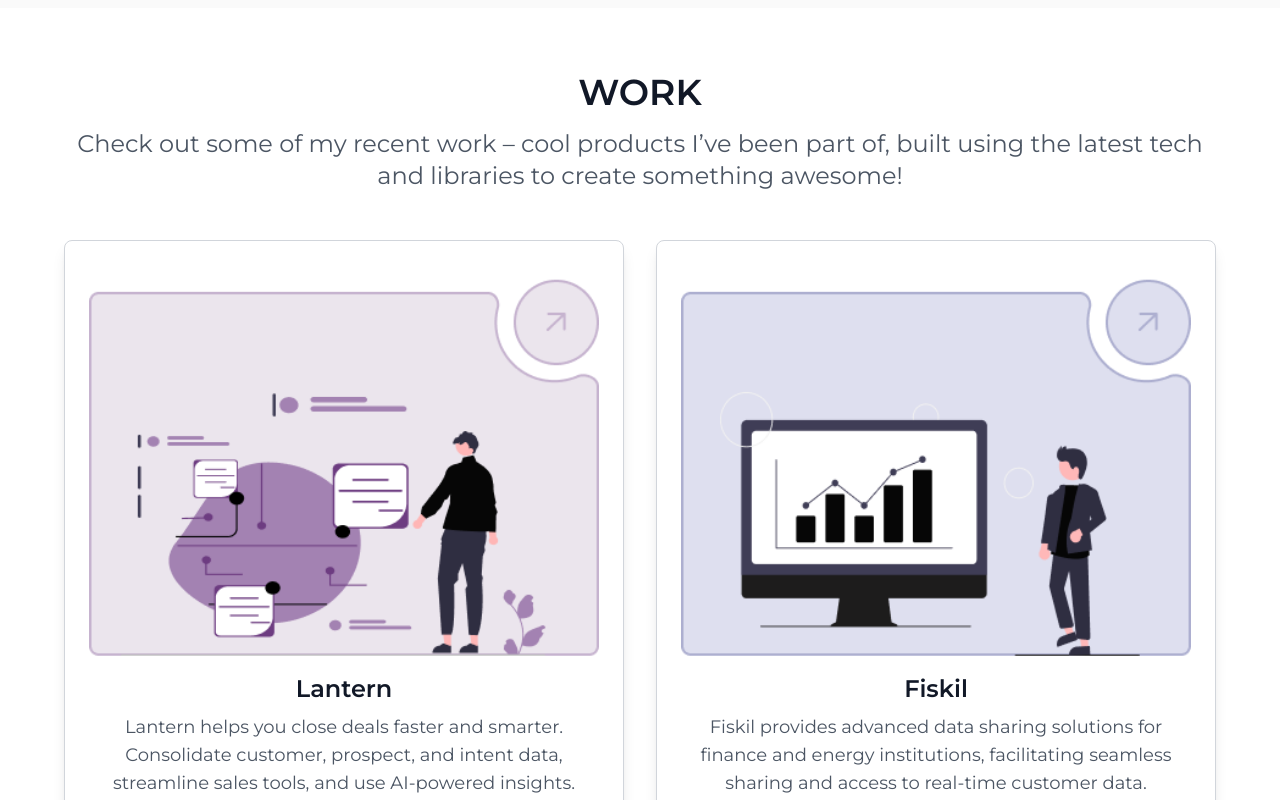
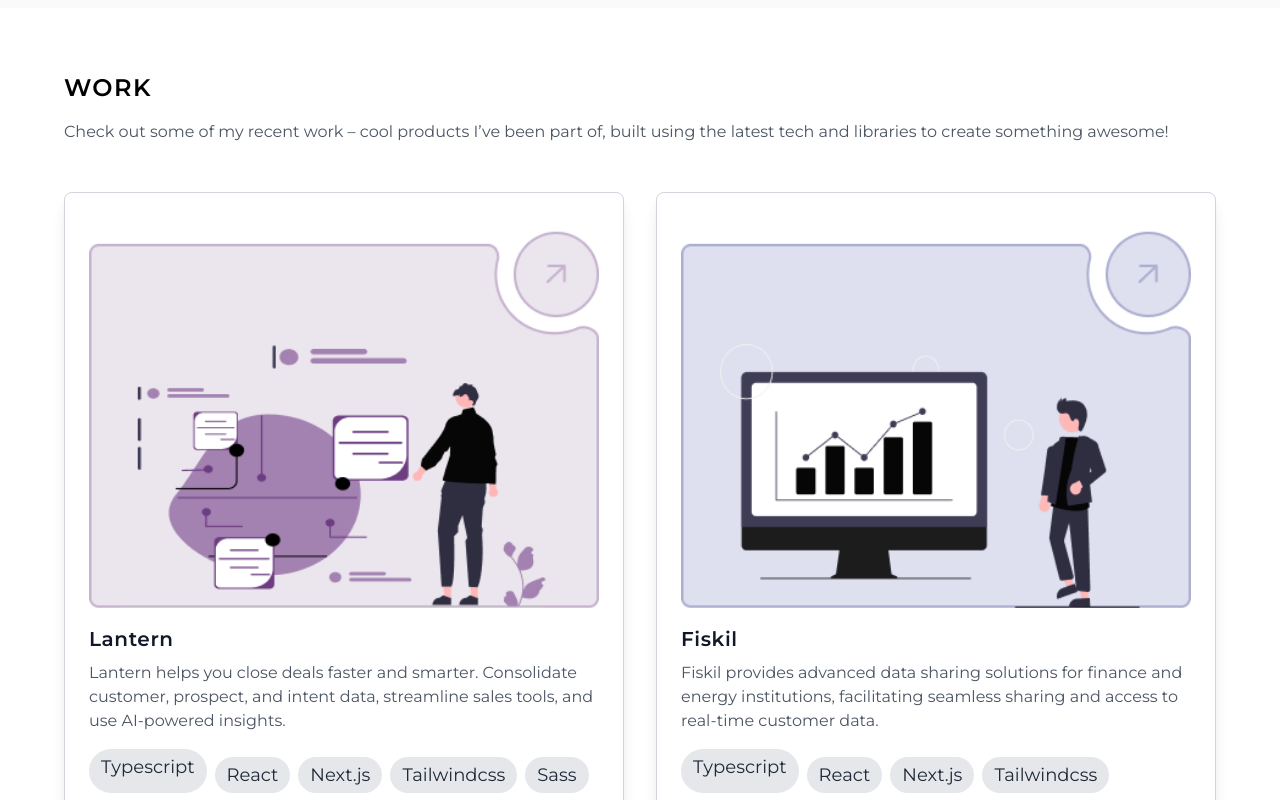
Before and after one commit to Krishnapriya-prasannan/portfolio, a React (Create React App) app: page / in a window 1280 px wide. Shown: the part 1700-2500 px from the top of the page. Built offline with nearby package versions, Linux system fonts and the light colour scheme.

Commit message:
work font fixed

```diff
--- a/src/Components/Work.js
+++ b/src/Components/Work.js
@@ -51,12 +51,39 @@ const Work = () => {
           darkMode ? "bg-[#121212] text-[#E0E0E0]" : "bg-white text-gray-900"
         }`}
       >
-        <div className="text-center mb-12">
-          <h2 className="text-4xl font-semibold">WORK</h2>
+        <div className="text-left mb-12">
+          <h2
+            className={`text-2xl font-semibold tracking-[0.06em] ${
+              darkMode ? "text-white" : "text-black"
+            }`}
+            style={{
+              fontFamily: "Montserrat",
+              fontSize: "24px",
+              fontWeight: 600,
+              lineHeight: "32px",
+              textUnderlinePosition: "from-font",
+              textDecorationSkipInk: "none",
+              textAlign: "left",
+              textDecoration: "none",
+            }}
+          >
+            WORK
+          </h2>
           <p
             className={`${
               darkMode ? "text-gray-400" : "text-gray-600"
-            } text-2xl mt-4`}
+            } text-xl mt-4`}
+            style={{
+              fontFamily: "Montserrat",
+              fontSize: "16px",
+              fontWeight: 400,
+              lineHeight: "24px",
+              textUnderlinePosition: "from-font",
+              textDecorationSkipInk: "none",
+              textAlign: "left",
+              textDecoration: "none",
+              textJustify: "inter-word", // Justify text
+            }}
           >
             Check out some of my recent work – cool products I’ve been part of,
             built using the latest tech and libraries to create something
@@ -68,7 +95,7 @@ const Work = () => {
           {projects.map((project, index) => (
             <div
               key={index}
-              className={`flex flex-col items-center rounded-lg p-6 shadow-lg border ${
+              className={`flex flex-col items-start rounded-lg p-6 shadow-lg border ${
                 darkMode
                   ? "bg-[#1E1E1E] border-gray-600"
                   : "bg-white border-gray-300"
@@ -84,11 +111,21 @@ const Work = () => {
                 />
               </div>
               {/* Project Content */}
-              <div className="mt-4 text-center">
+              <div className="mt-4 text-left">
                 <h3
-                  className={`text-2xl font-semibold ${
+                  className={`text-xl font-semibold ${
                     darkMode ? "text-white" : "text-gray-900"
                   }`}
+                  style={{
+                    fontFamily: "Montserrat",
+                    fontSize: "20px",
+                    fontWeight: 600,
+                    lineHeight: "28px",
+                    letterSpacing: "0.03em",
+                    textUnderlinePosition: "from-font",
+                    textDecorationSkipInk: "none",
+                    textAlign: "left",
+                  }}
                 >
                   {project.title}
                 </h3>
@@ -96,11 +133,20 @@ const Work = () => {
                   className={`text-lg mt-2 ${
                     darkMode ? "text-gray-400" : "text-gray-600"
                   }`}
+                  style={{
+                    fontFamily: "Montserrat",
+                    fontSize: "16px",
+                    fontWeight: 400,
+                    lineHeight: "24px",
+                    textAlign: "left",
+                    textDecorationSkipInk: "none",
+                    textJustify: "inter-word", // Justify text
+                  }}
                 >
                   {project.description}
                 </p>
                 {/* Tech Stack */}
-                <div className="flex flex-wrap justify-center mt-4 space-x-2 space-y-2">
+                <div className="flex flex-wrap justify-start mt-4 space-x-2 space-y-2">
                   {project.techStack.map((tech, techIndex) => (
                     <span
                       key={techIndex}
```
